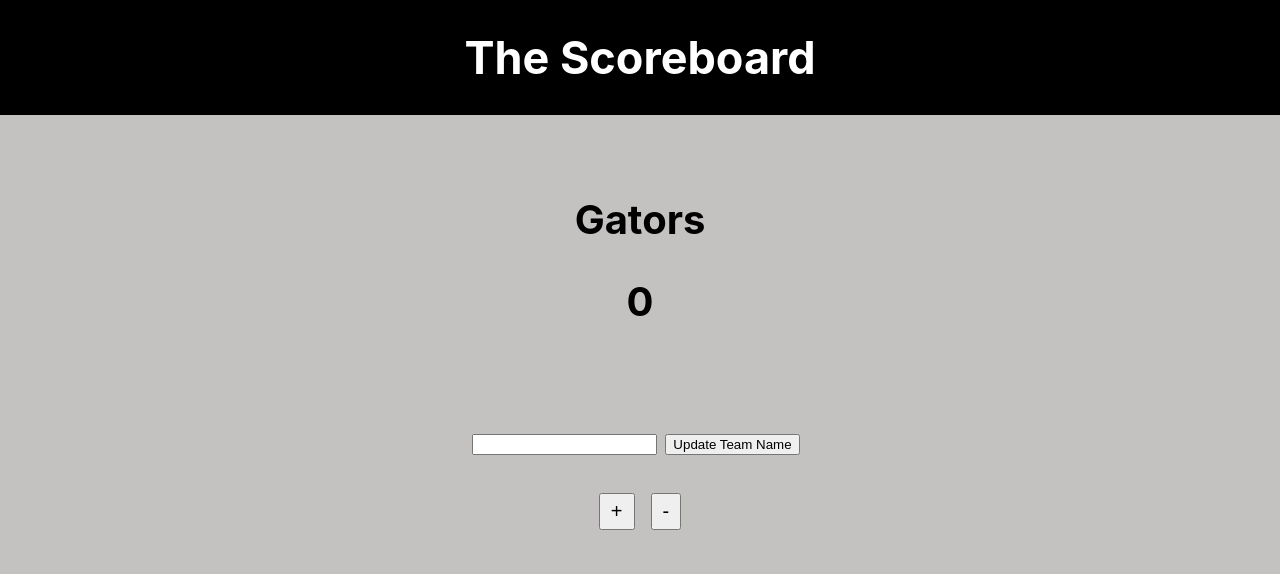
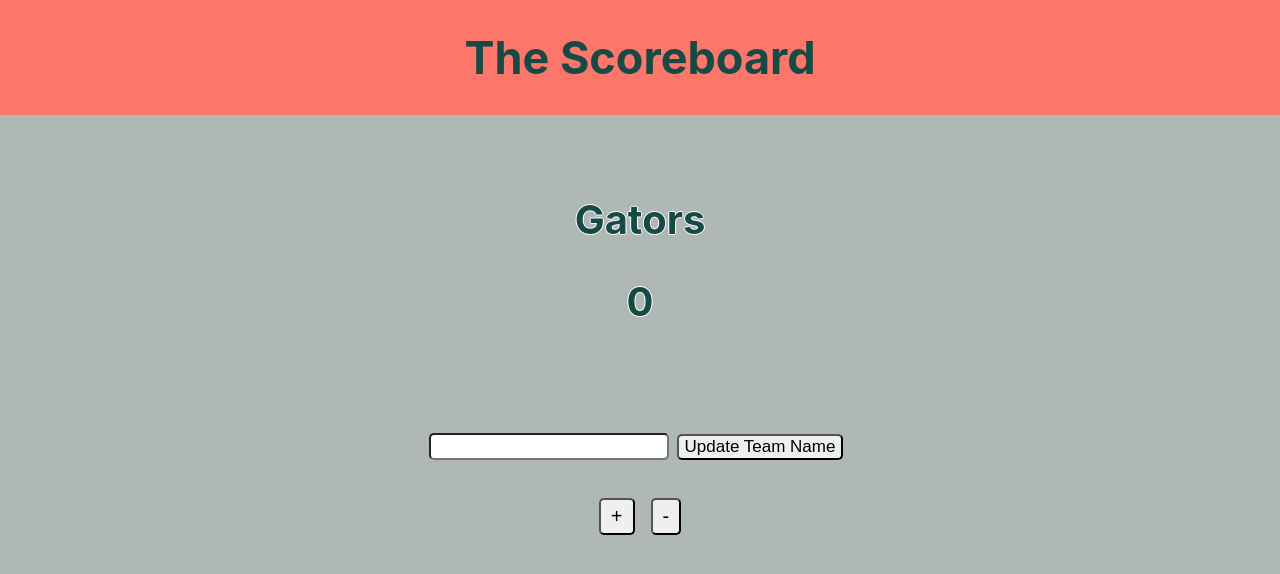
Before and after one commit to StevenZambito/React-Scoreboard, a React (Create React App) app: page / in a window 1280 px wide. Shown: the top 574 px of the page. Built offline with nearby package versions, Linux system fonts and the light colour scheme.

Commit message:
Updates Styling

```diff
--- a/src/Header.module.css
+++ b/src/Header.module.css
@@ -1,7 +1,7 @@
 .header {
-	color: white;
+	color: #184a45ff;
 	font-size: 45px;
-	background-color: black;
+	background-color: #fc766aff;
 	margin: 0;
 	padding: 30px;
 }
--- a/src/Team.js
+++ b/src/Team.js
@@ -31,7 +31,11 @@ export const Team = () => {
 				<h2 className={styles.team}>{teamScore}</h2>
 			</div>
 			<div className={styles.update}>
-				<input onChange={handleTeamNameInput} value={newTeamName} />
+				<input
+					onChange={handleTeamNameInput}
+					value={newTeamName}
+					className={styles.input}
+				/>
 				<button onClick={handleTeamNameClick} className={styles.updateButtons}>
 					Update Team Name
 				</button>
--- a/src/Team.module.css
+++ b/src/Team.module.css
@@ -1,5 +1,11 @@
+body {
+	background-color: #b0b8b4ff;
+	color: #184a45ff;
+}
+
 .team {
 	font-size: 40px;
+	text-shadow: -1px 0 white, 0 1px white, 1px 0 white, 0 -1px white;
 }
 
 .pointButtons {
@@ -7,12 +13,30 @@
 	cursor: pointer;
 	padding: 5px 10px;
 	font-size: 20px;
+	border-radius: 5px;
+}
+
+.pointButtons:hover {
+	margin: 0px;
+	box-shadow: 0 0 5px 5px #fc766aff;
 }
 
 .updateButtons {
 	margin: 0.5rem;
 	cursor: pointer;
 	margin-bottom: 30px;
+	border-radius: 5px;
+	font-size: 17px;
+}
+
+.updateButtons:hover {
+	margin: 0px;
+	box-shadow: 0 0 5px 5px #fc766aff;
+}
+
+.input {
+	border-radius: 5px;
+	font-size: 18px;
 }
 
 .teamname {
```
